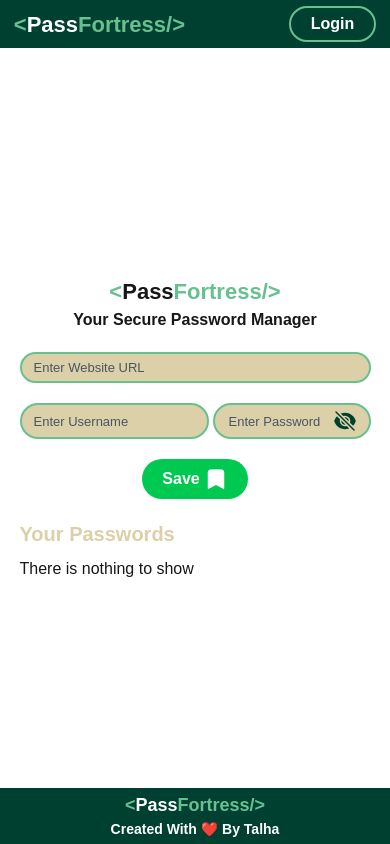
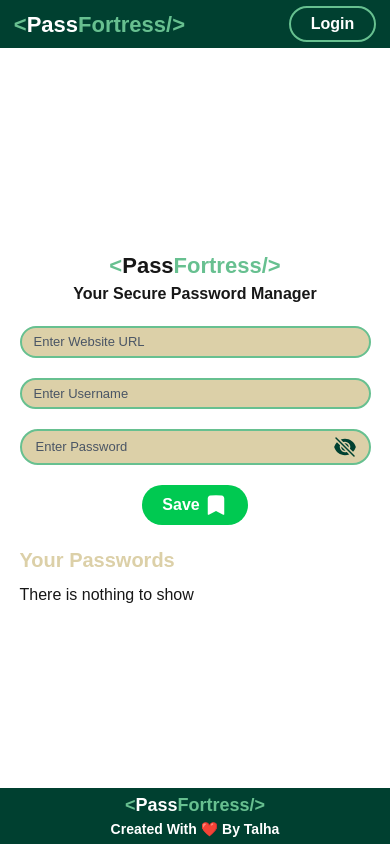
Before and after one commit to anonymous298/Password-Manager-Project-V2, a Next.js app: page / in a window 390 px wide. Built offline with nearby package versions, Linux system fonts and the light colour scheme; no server answers; the database is empty.

Commit message:
ui responsiveness changes

```diff
--- a/components/PasswordManager.jsx
+++ b/components/PasswordManager.jsx
@@ -116,8 +116,8 @@ const PasswordManager = ({isloading}) => {
           <form className='inputs flex flex-col gap-5' onSubmit={handleSubmit(onSubmit)}>
             <input {...register('websiteURL', {required : true})} type="text" value={websiteURL} onChange={handleWebsiteURLInput} placeholder='Enter Website URL' className='placeholder:text-gray-600 w-[100%] border-2 border-[#67C090] rounded-[20px] p-1 outline-none px-3 max-[500px]:text-[13px] bg-[#DCD0A8] text-black active:bg-[#DCD0A8]' />
 
-            <div className='flex gap-3 max-[500px]:gap-1'>
-              <input {...register('username', {required : true})} type="text" value={username} onChange={handleUsernameInput}  placeholder='Enter Username' className='placeholder:text-gray-600 w-[80%] border-2 border-[#67C090] rounded-[20px] p-1 outline-none  px-3 max-[500px]:text-[13px] bg-[#DCD0A8] active:bg-[#DCD0A8] text-black' />
+            <div className='flex gap-3 max-[500px]:gap-1 max-[500px]:flex-col max-[500px]:gap-y-5'>
+              <input {...register('username', {required : true})} type="text" value={username} onChange={handleUsernameInput}  placeholder='Enter Username' className='placeholder:text-gray-600 w-[80%] max-[500px]:w-[100%] border-2 border-[#67C090] rounded-[20px] p-1 outline-none  px-3 max-[500px]:text-[13px] bg-[#DCD0A8] active:bg-[#DCD0A8] text-black' />
 
               <div className=' border-2 border-[#67C090] rounded-[20px] p-1 flex justify-between px-3 bg-[#DCD0A8]'>
                 <input {...register('password', {required : true})} type={showPassword ? 'text ' : 'password'} value={password} onChange={handlePasswordInput}  placeholder='Enter Password' className=' placeholder:text-gray-600 outline-none w-[80%] px-2 max-[500px]:px-0.5 max-[500px]:text-[13px] active:bg-[#DCD0A8] text-black'/>
```
